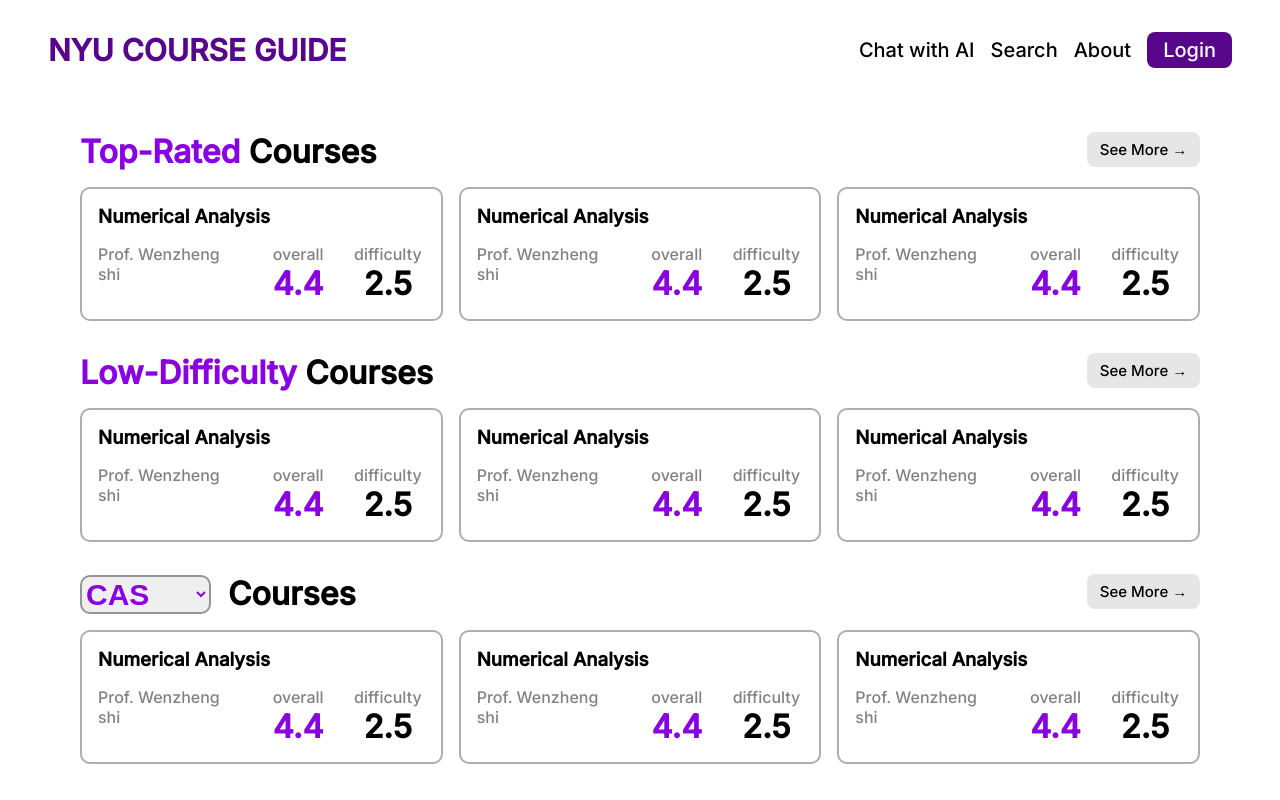
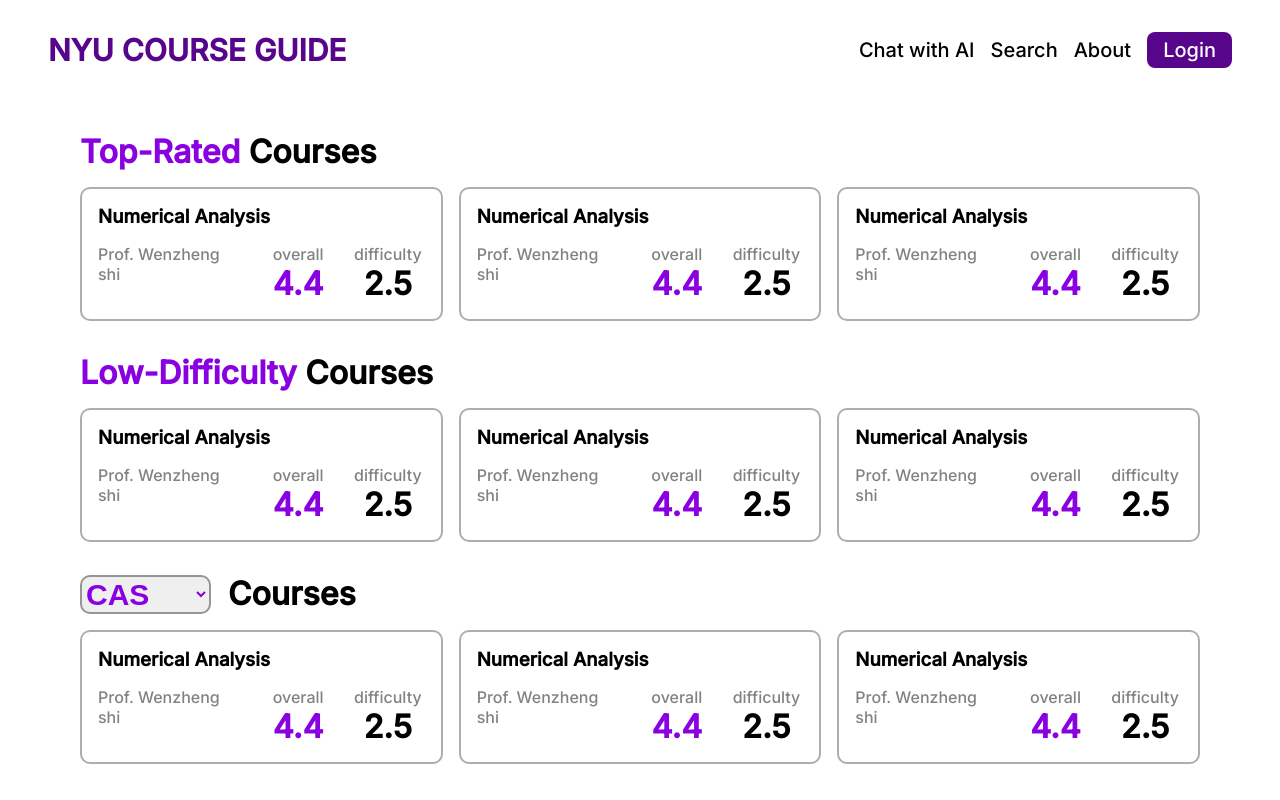
Before and after one commit to sanhocho730/NYU_LL, a Next.js app in the folder frontend/: page / in a window 1280 px wide. Shown: the top 800 px of the page. Built offline with nearby package versions, Linux system fonts and the light colour scheme.

Commit message:
Remove see more button

```diff
--- a/frontend/src/app/page.tsx
+++ b/frontend/src/app/page.tsx
@@ -17,14 +17,12 @@
       <main className={styles.main}>
         <div className={styles.overview}>
           <h1><b>Top-Rated</b> Courses</h1>
-          <Link href="/" className={styles.seemore}>See More &#x2192;</Link>
           <ul>
             {COURSES.map((course)=><CourseCard key={course.id} {...course}/>)}
           </ul>
         </div>
         <div className={styles.overview}>
           <h1><b>Low-Difficulty</b> Courses</h1>
-          <Link href="/" className={styles.seemore}>See More &#x2192;</Link>
           <ul>
             {COURSES.map((course)=><CourseCard key={course.id} {...course}/>)}
           </ul>
@@ -39,7 +37,6 @@
               <option value="tandon">Tandon</option>
             </select>
             &nbsp;&nbsp;Courses</h1>
-          <Link href="/" className={styles.seemore}>See More &#x2192;</Link>
           <ul>
             {COURSES.map((course)=><CourseCard key={course.id} {...course}/>)}
           </ul>
```
